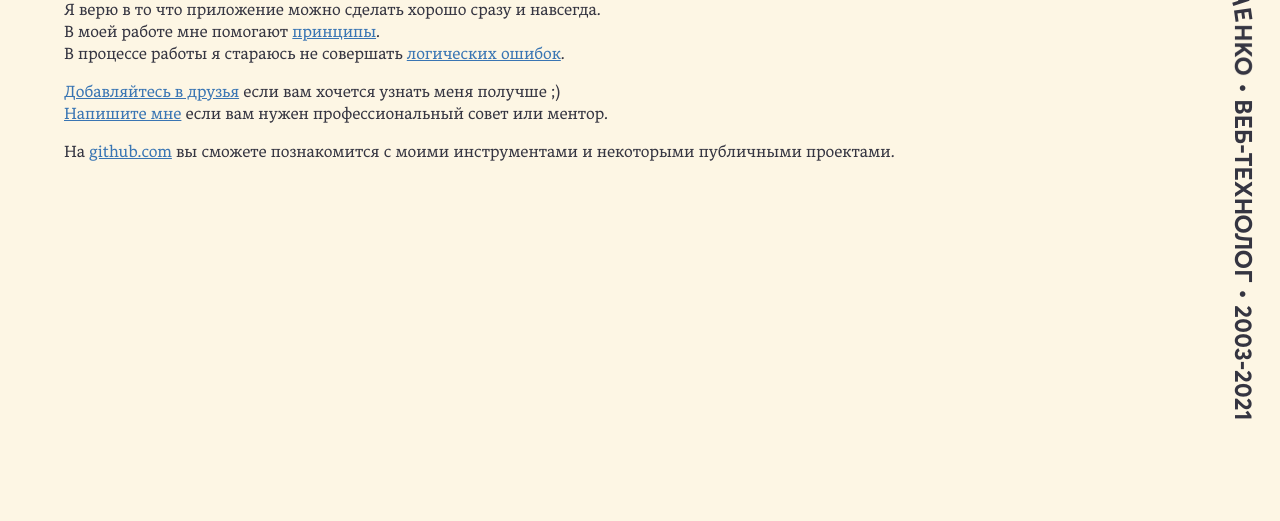
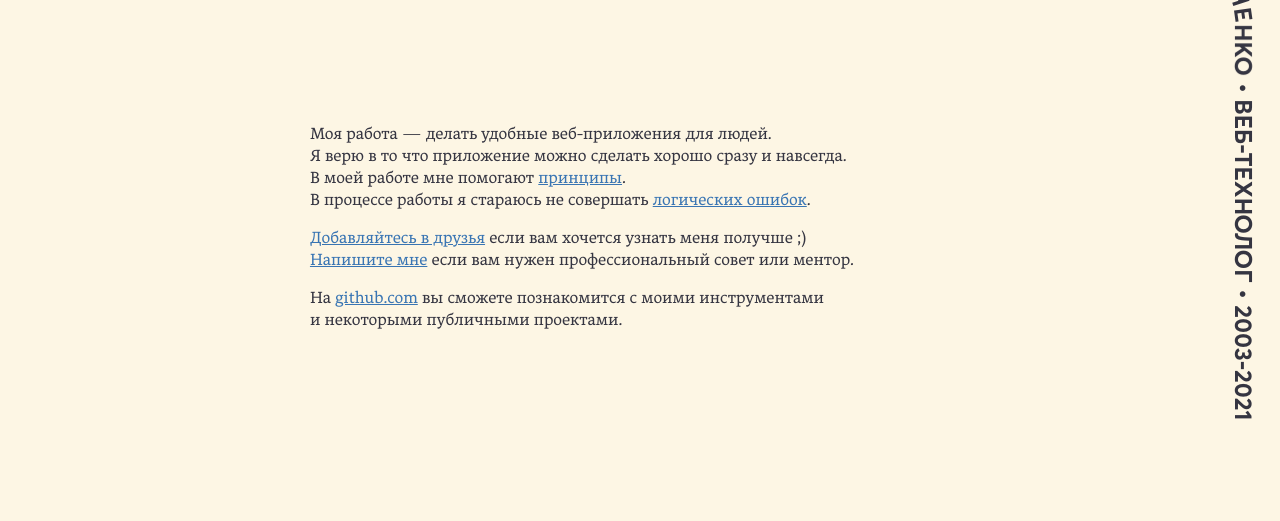
Before and after one commit to BPanchenko/bp-studio.ru, a plain HTML site: page my-job.html in a window 1280 px wide. Shown: the part 103-624 px from the top of the page. Drawn offline with nearby package versions, Linux system fonts and the light colour scheme.

Commit message:
centered content object

```diff
--- a/css/object/content.css
+++ b/css/object/content.css
@@ -9,3 +9,12 @@
     padding-left: var(--body-padding-left);
     padding-bottom: var(--body-padding-bottom);
 }
+
+.o-content.s-centered {
+    width: max-content;
+    margin-left: auto;
+    margin-right: auto;
+    position: relative;
+    top: 40%;
+    transform: translate(0, -50%);
+}
--- a/my-job.html
+++ b/my-job.html
@@ -52,7 +52,7 @@
                 <a href="./chat.html" class="c-link s-floating">поработать со мной</a>
             </div>
         </nav>
-        <main class="o-content">
+        <main class="o-content s-centered">
             <article>
                 <p>
                     Моя работа &mdash; делать удобные веб-приложения для людей.<br>
@@ -65,7 +65,7 @@
                     <a href="./chat.html">Напишите мне</a> если вам нужен профессиональный совет или ментор.
                 </p>
                 <p>
-                    На <a href="https://github.com/BPanchenko">github.com</a> вы сможете познакомится с моими инструментами и некоторыми публичными проектами.
+                    На <a href="https://github.com/BPanchenko">github.com</a> вы сможете познакомится с моими инструментами<br>и некоторыми публичными проектами.
                 </p>
             </article>
         </main>
```
